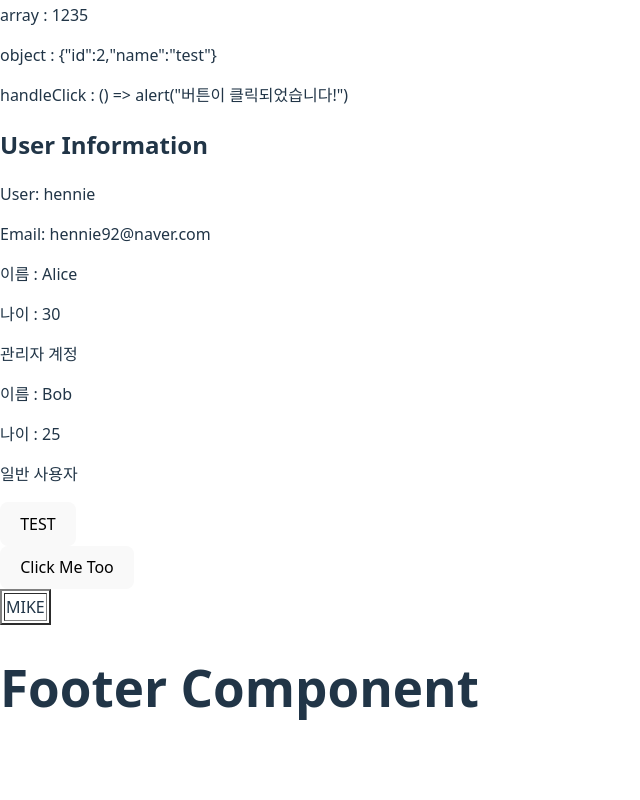
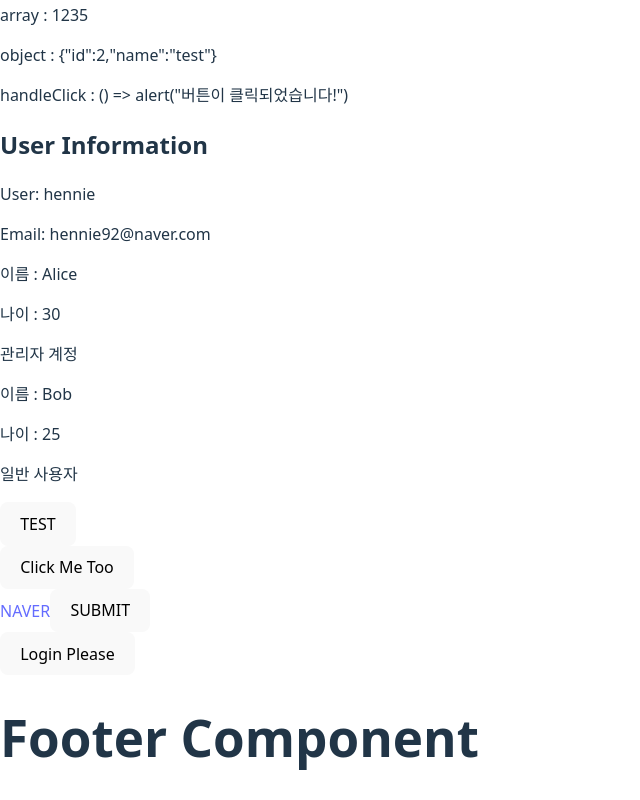
Before and after one commit to nana1243/react-typescript, a React (Vite) app: page / in a window 1280 px wide. Shown: the part 906-1706 px from the top of the page, without its empty margins (0-640 px from the left). Before the commit the page ends 1656 px from the top, so only its background shows below. Built offline with nearby package versions, Linux system fonts and the light colour scheme.

Commit message:
fea)[6/23] 버튼 컴포넌트 만들기

```diff
--- a/src/components/Main.tsx
+++ b/src/components/Main.tsx
@@ -7,6 +7,8 @@ import UIButton from "./UI/Button";
 import UIButtonV2 from "./UI/ButtonV2";
 import UserProfile from "./Users/UserProfile";
 import Table from "./Table/Table";
+import FormV2 from "./UI/FormV2";
+import ButtonV3 from "./UI/ButtonV3";
 
 function Main(props) {
     const referenceArray = [1,2,3,4];
@@ -62,7 +64,9 @@ function Main(props) {
             <UserProfile name={'Bob'} age={25} isAdmin={false}/>
             <UIButton onClick={handleClick}>Click Me</UIButton>
             <UIButtonV2 handleClick={handleClickV2}> Click Me Too </UIButtonV2>
-            <Table/>
+            <FormV2/>
+
+            <ButtonV3 message='this is button for Login!'>Login Please</ButtonV3>
         </>
     );
 }
--- /dev/null
+++ b/src/components/UI/ButtonV3.tsx
@@ -0,0 +1,26 @@
+import React from 'react';
+
+interface ButtonProps {
+    message: string;
+    children: React.ReactNode;
+ }
+
+
+function ButtonV3(props : ButtonProps) {
+    const {message, children} = props;
+
+    const handleClick = () => {
+        alert(message);
+    }
+
+    return (
+        <>
+            <button
+                onClick={handleClick}
+            >{children}
+            </button>
+        </>
+    );
+}
+
+export default ButtonV3;
--- /dev/null
+++ b/src/components/UI/FormV2.tsx
@@ -0,0 +1,14 @@
+import React from 'react';
+
+function FormV2(props) {
+    return (
+        <form onSubmit={(event)=> event.preventDefault()}>
+            <a href="https://naver.com" onClick={(event) => event.preventDefault()}>
+                NAVER
+            </a>
+            <button type="submit">SUBMIT</button>
+        </form>
+    );
+}
+
+export default FormV2;
```
